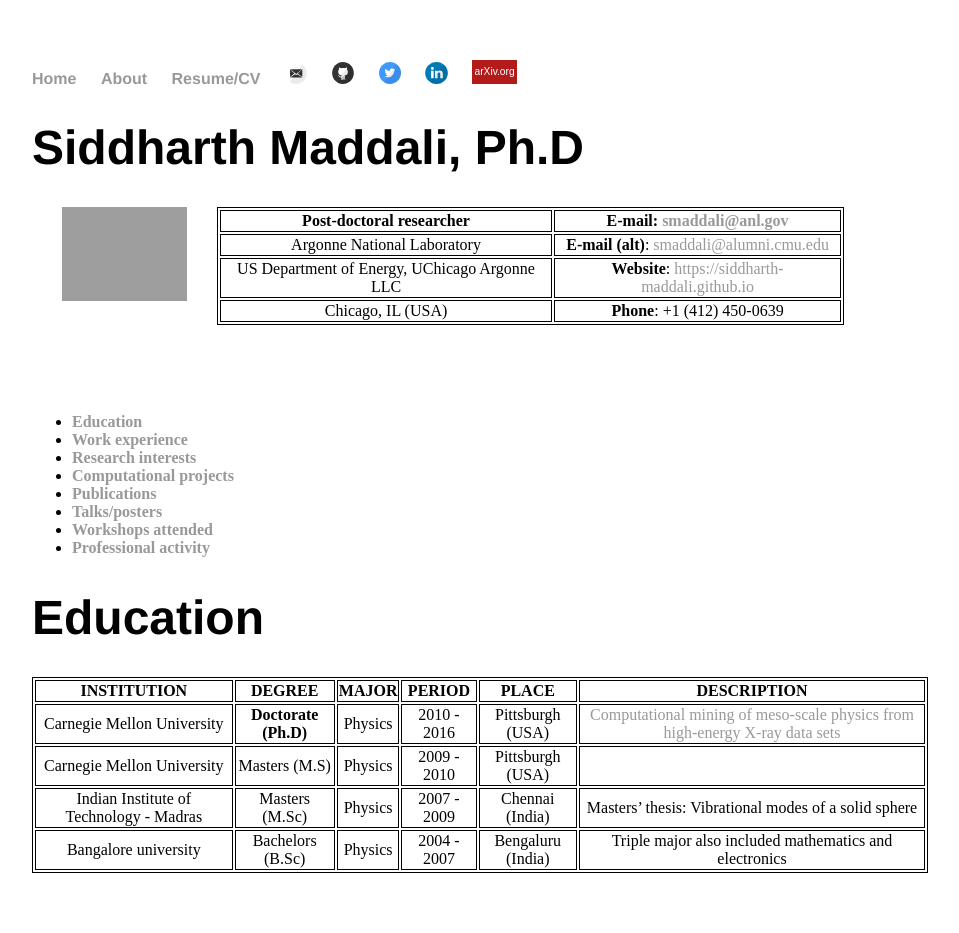
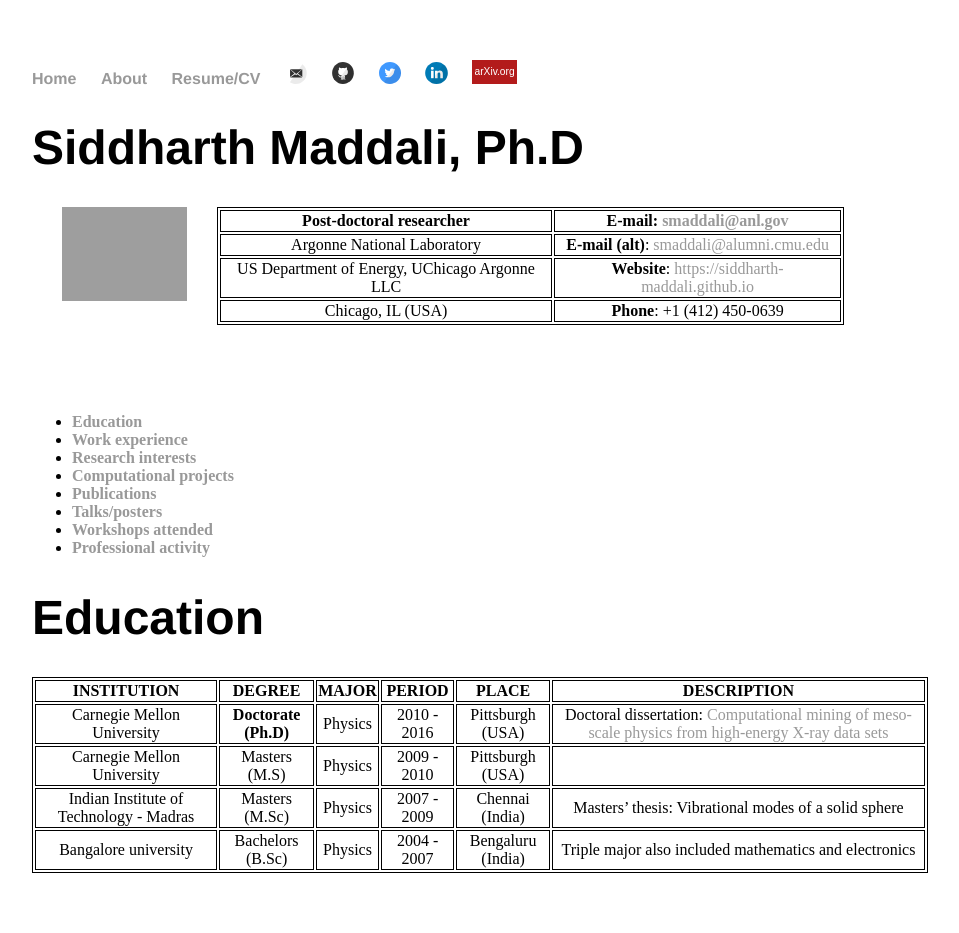
Before and after one commit to siddharth-maddali/siddharth-maddali.github.io, a Jekyll site: the page built from resume-cv/education.md, in a window 1280 px wide. Shown: the whole page, without its empty margins (160-1119 px from the left). Built offline with Jekyll 4.4.1, drawn with Linux system fonts in a browser that asks for light colours.

Commit message:
Tweaks...

```diff
--- a/resume-cv/education.md
+++ b/resume-cv/education.md
@@ -7,7 +7,7 @@
 
 | **INSTITUTION** | **DEGREE** | **MAJOR** | **PERIOD** | **PLACE** | **DESCRIPTION** |
 |:---------------:|:----------:|:---------:|:----------:|:---------:|:---------------:|
-| Carnegie Mellon University | **Doctorate (Ph.D)** | Physics | 2010 - 2016 | Pittsburgh (USA) | [Computational mining of meso-scale physics from high-energy X-ray data sets](https://www.andrew.cmu.edu/user/suter/SMaddali_Thesis_2016_web.pdf) |
+| Carnegie Mellon University | **Doctorate (Ph.D)** | Physics | 2010 - 2016 | Pittsburgh (USA) | Doctoral dissertation: [Computational mining of meso-scale physics from high-energy X-ray data sets](https://www.andrew.cmu.edu/user/suter/SMaddali_Thesis_2016_web.pdf) |
 | Carnegie Mellon University | Masters (M.S) | Physics | 2009 - 2010 | Pittsburgh (USA) | |
 | Indian Institute of Technology - Madras | Masters (M.Sc) | Physics | 2007 - 2009 | Chennai (India) | Masters' thesis: Vibrational modes of a solid sphere |
 | Bangalore university | Bachelors (B.Sc) | Physics | 2004 - 2007 | Bengaluru (India) | Triple major also included mathematics and electronics |
```
